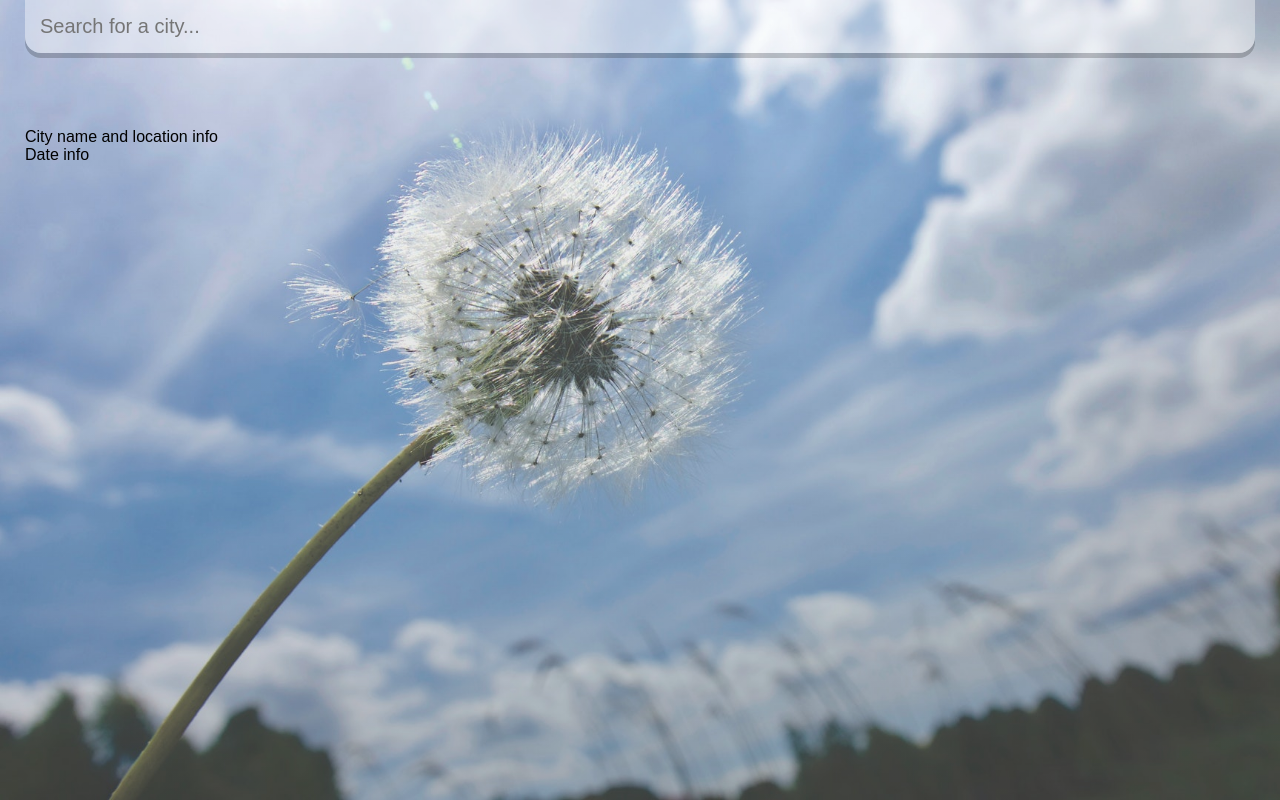
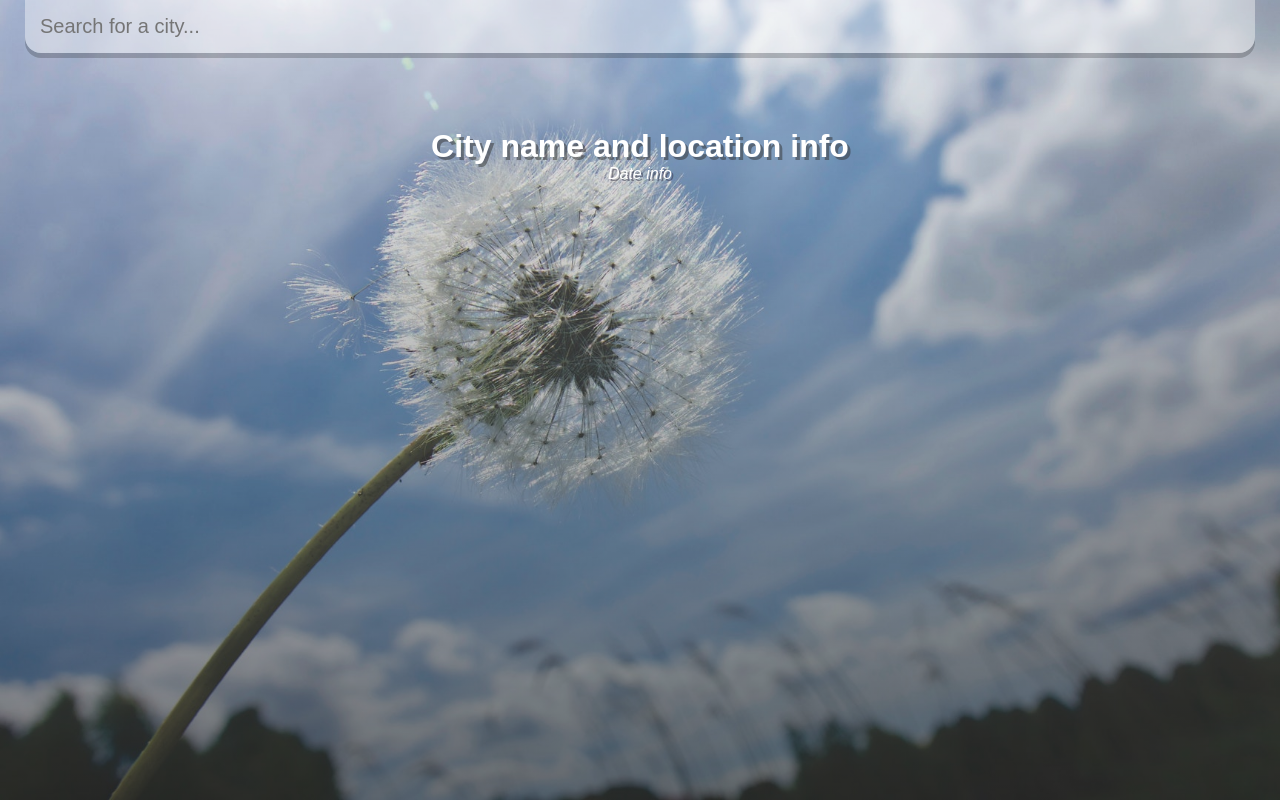
Before and after one commit to AbdelrhmanHamouda/WeatherApp-weatherUIService, a React (Create React App) app: page / in a window 1280 px wide. Built offline with nearby package versions, Linux system fonts and the light colour scheme.

Commit message:
Add style to location and date

```diff
--- a/src/index.css
+++ b/src/index.css
@@ -17,7 +17,7 @@ body{
 main {
   min-height: 100vh;
   /* Add a little bit of gradient on top of the background */
-  background-image: linear-gradient(to bottom, rgba(0,0,0,0), rgba(0,0,0,0.2));
+  background-image: linear-gradient(to bottom, rgba(0,0,0,0.05), rgba(0,0,0,0.5));
   padding: 25px;
 }
 
@@ -54,3 +54,20 @@ main {
   /* This makes it so when the search bar is clicked, it becomes a bit bright */
   background-color: rgba(255, 255, 255, 1);
 }
+
+.location-box .location{
+  color: #ffffff;
+  font-size: 32px;
+  font-weight: 600;
+  text-align: center;
+  text-shadow: 3px 3px rgba(50, 50, 50, 0.5);
+}
+
+.location-box .date {
+  color: #ffffff;
+  font-size: 16px;
+  font-weight: 300;
+  font-style: italic;
+  text-align: center;
+  text-shadow: 2px 2px rgba(50, 50, 70, 0.5);
+}
```
